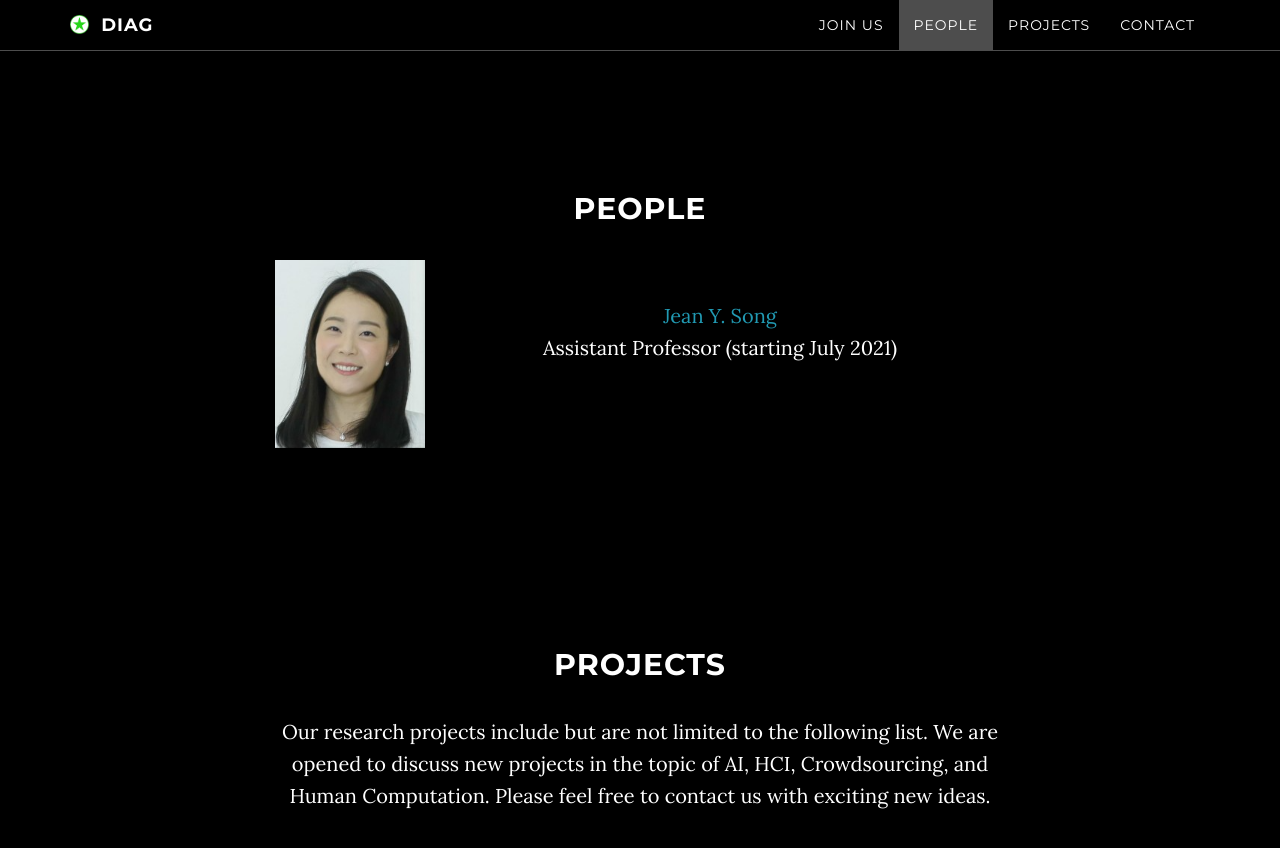
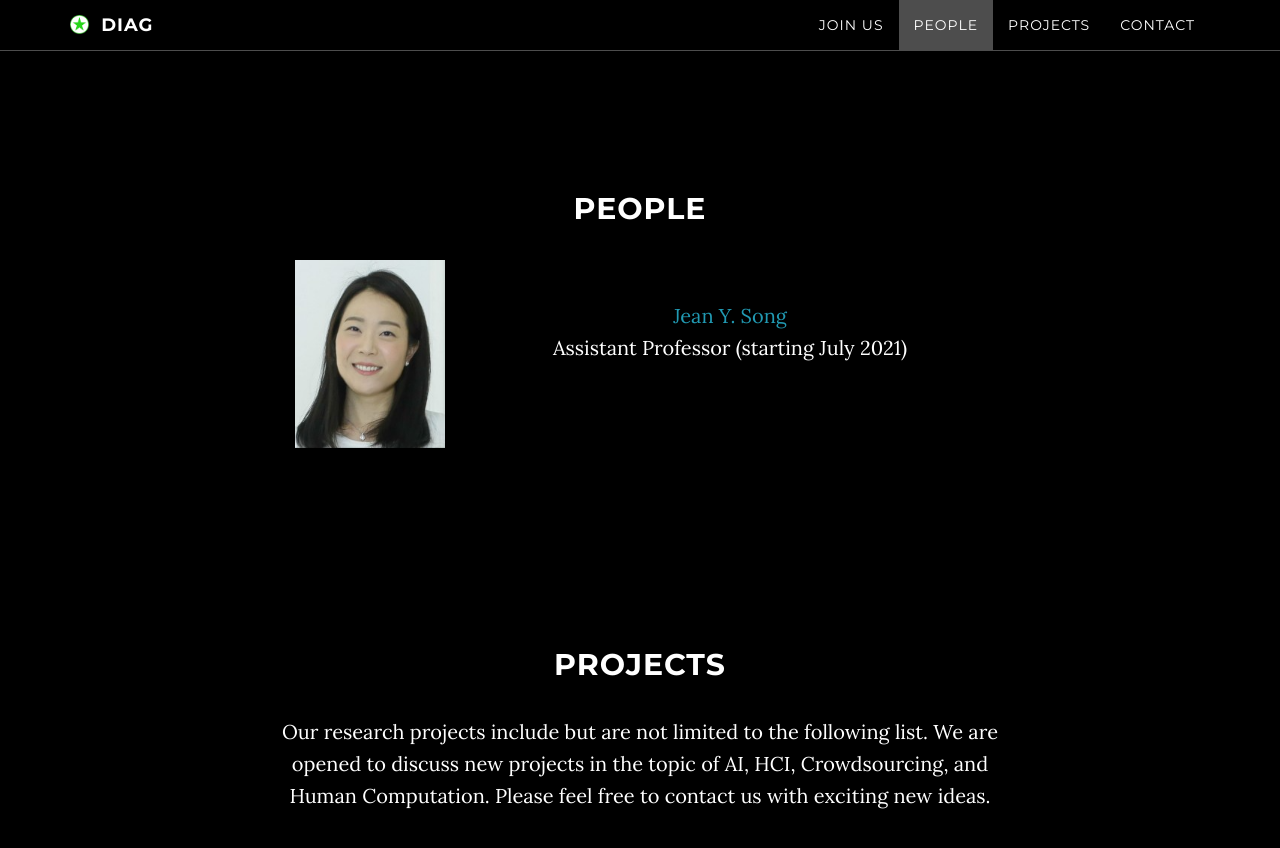
Before and after one commit to raflereak/diag-dgist.github.io, a Jekyll site: the page built from index.html, in a window 1280 px wide and 900 px high, scrolled down 1438 px. Shown: the top 848 px of the window. Built offline with Jekyll 4.4.1, drawn with Linux system fonts in a browser that asks for light colours.

Commit message:
align profile photo

```diff
--- a/_includes/people.html
+++ b/_includes/people.html
@@ -3,7 +3,7 @@
         <div class="row">
             <div class="col-lg-8 col-lg-offset-2">
                 <h2>People</h2>
-                <img src="/img/JeanSong_profile2021.png" alt="Jean's profile photo with her face" width="150" style="float:left; margin-left: 10px;">
+                <img src="/img/JeanSong_profile2021.png" alt="Jean's profile photo with her face" width="150" style="float:left; margin-left: 30px;">
                 <br><br>
                 <p><a href="https://jyskwon.github.io/">Jean Y. Song</a><br>
                 Assistant Professor (starting July 2021)</p>
```
